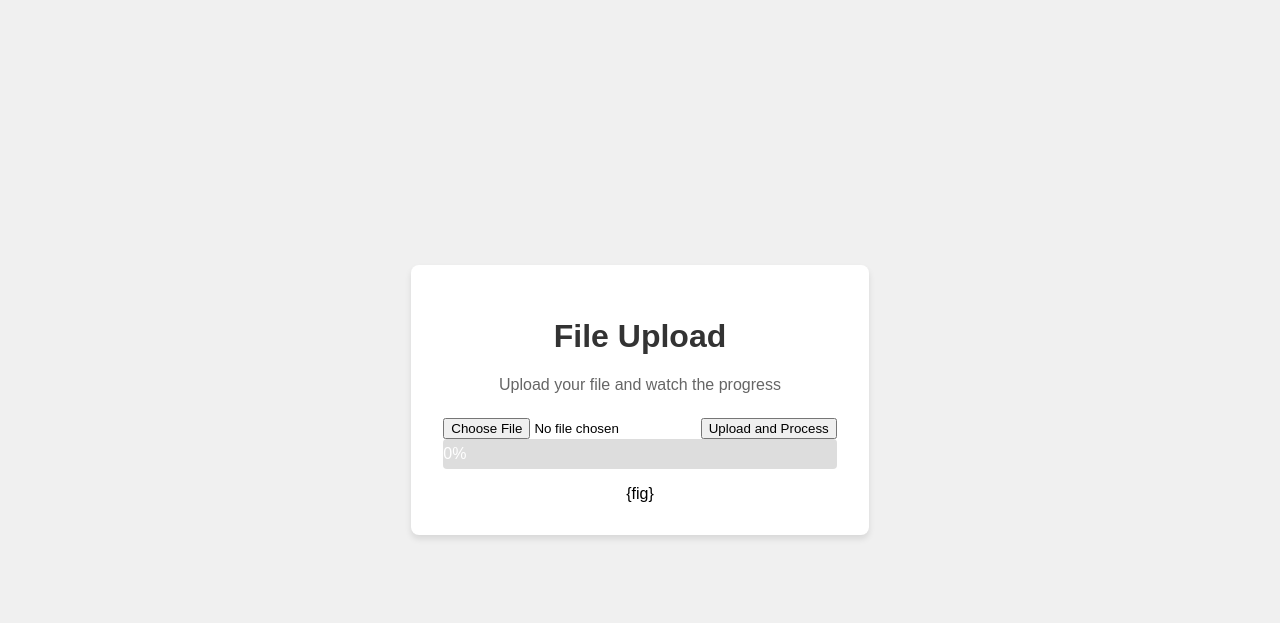
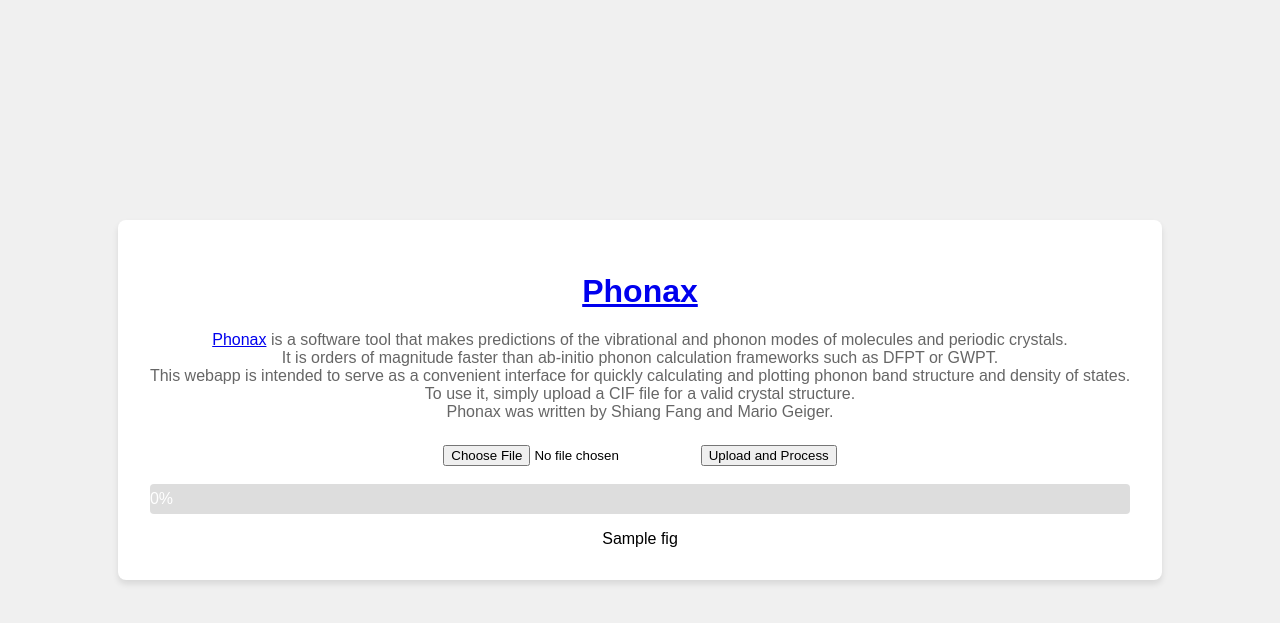
Before and after one commit to m-k-S/phonax-webapp, a Flask app: template templates/index.html in a window 1280 px wide. Shown: the top 623 px of the page. Run offline with Flask 3, Linux system fonts and the light colour scheme; the template is opened without the code that fills it: most values are stand-ins (such as "Sample title", 1, 10 or a date in 2020); some libraries are stand-ins or nearby versions.

Commit message:
code cleaning

```diff
--- a/app.py
+++ b/app.py
@@ -9,10 +9,6 @@ import matplotlib.pyplot as plt
 from flask import Flask, request, render_template, send_file, Response, url_for
 from werkzeug.utils import secure_filename
 from flask_socketio import SocketIO, emit
-
-import io
-import base64
-from threading import Thread
 
 from pymatgen.core import Structure
 from pymatgen.io.cif import CifParser
@@ -26,9 +22,6 @@ from phonax.phonons import (
     plot_phonon_DOS,
     dynamical_matrix
 )
-
-from matplotlib.backends.backend_svg import FigureCanvasSVG
-from matplotlib.backends.backend_agg import FigureCanvasAgg
 
 from plotting import plot_bands, mpl_to_html, render_mpl
 from tests.test_model import test_hessian
@@ -59,30 +52,6 @@ def task():
 
 @app.route('/', methods=['GET', 'POST'])
 def index():
-    # Source:
-    # https://matplotlib.org/gallery/lines_bars_and_markers/simple_plot.html
-    import numpy as np
-    import matplotlib.pyplot as plt
-
-    t = np.arange(0.0, 2.0, 0.01)
-    s = 1 + np.sin(2 * np.pi * t)
-
-    fig, ax = plt.subplots()
-    ax.plot(t, s)
-    ax.set(
-        xlabel='time (s)',
-        ylabel='voltage (mV)',
-        title='About as simple as it gets, folks'
-    )
-
-    # Add file upload form to the HTML
-    upload_form = '''
-        <form method="post" enctype="multipart/form-data">
-            <input type="file" name="file">
-            <input type="submit" value="Upload and Process">
-        </form>
-    '''
-
     # Handle file upload and processing
     if request.method == 'POST':
         if 'file' not in request.files:
@@ -119,40 +88,18 @@ def index():
 
             print ('predicting hessian')
 
-            # H = test_hessian(graph)
-            H = predict_hessian_matrix(params,model_fn,graph)
+            H = test_hessian(graph)
+            # H = predict_hessian_matrix(params,model_fn,graph)
 
             fig = plot_bands(atoms, graph, H, npoints=1000)
             fig_html = mpl_to_html(fig)
+
+            event_emitter.emit('complete', {'plot_data': fig_html})
 
             return render_template('index.html', fig=fig_html)
 
     # If it's a GET request, just show the upload form
     return render_template('index.html')
-
-@app.route("/phonon-plot.svg")
-def plot_svg():
-    """ renders the plot on the fly.
-    """
-
-    fig = process_file('SiO2.cif')
-
-    output = io.BytesIO()
-    FigureCanvasSVG(fig).print_svg(output)
-    return Response(output.getvalue(), mimetype="image/svg+xml")
-
-@app.route("/phonon.png")
-def plot_png(num_x_points=50):
-    """ renders the plot on the fly.
-    """
-    fig = Figure()
-    axis = fig.add_subplot(1, 1, 1)
-    x_points = range(num_x_points)
-    axis.plot(x_points, [np.random.randint(1, 30) for x in x_points])
-
-    output = io.BytesIO()
-    FigureCanvasAgg(fig).print_png(output)
-    return Response(output.getvalue(), mimetype="image/png")
 
 @socketio.on('connect')
 def test_connect():
--- a/templates/index.html
+++ b/templates/index.html
@@ -37,6 +37,7 @@
             background-color: #e0e0e0;
             border-radius: 4px;
             margin-bottom: 1rem;
+            display: block;
         }
         #progressBar {
             width: 0;
@@ -58,17 +59,21 @@
 </head>
 <body>
     <div class="container">
-        <h1>File Upload</h1>
-        <p>Upload your file and watch the progress</p>
+        <h1><a href="https://arxiv.org/abs/2305.08456">Phonax</a></h1>
+        <p><a href="https://arxiv.org/abs/2305.08456">Phonax</a> is a software tool that makes predictions of the vibrational and phonon modes of molecules and periodic crystals. <br>
+        It is orders of magnitude faster than ab-initio phonon calculation frameworks such as DFPT or GWPT. <br>
+        This webapp is intended to serve as a convenient interface for quickly calculating and plotting phonon band structure and density of states. <br>
+        To use it, simply upload a CIF file for a valid crystal structure. <br>
+        Phonax was written by Shiang Fang and Mario Geiger.</p>
         <form method="post" enctype="multipart/form-data">
             <input type="file" name="file">
             <input type="submit" value="Upload and Process">
-        </form>
+        </form> <br>
         <div id="progressContainer" style="width: 100%; background-color: #ddd;">
             <div id="progressBar">0%</div>
         </div>
         <div id="band_structure_plot">
-            {fig}
+            {{fig}}
         </div>
     </div>
 
@@ -89,7 +94,7 @@
             var progress = data.data;
             progressBar.style.width = progress + '%';
             progressBar.innerHTML = progress + '%';
-            if (progress === 100) {
+            if (progress === 99) {
                 setTimeout(() => {
                     progressContainer.style.display = 'none';
                     imageContainer.style.display = 'block';
```
